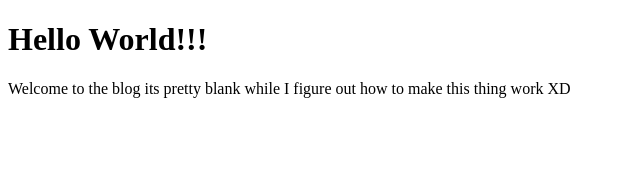
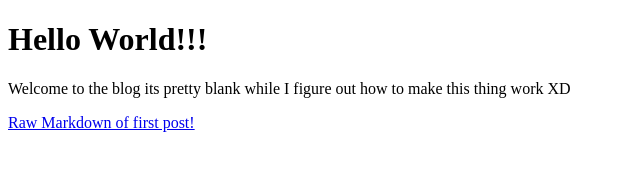
Before and after one commit to SaintSatan69/SaintSatan69.github.io, a plain HTML site: page index.html in a window 1280 px wide. Shown: the whole page, without its empty margins (0-640 px from the left). Drawn offline with Linux system fonts and the light colour scheme.

Commit message:
attempt #2

```diff
--- a/index.html
+++ b/index.html
@@ -6,5 +6,6 @@
 <body>
     <h1>Hello World!!!</h1>
     <p>Welcome to the blog its pretty blank while I figure out how to make this thing work XD</p>
+    <a href="https://saintsatan69.github.io/pages/TheBegining.md">Raw Markdown of first post!</a>
 </body>
 </html>
```
Also changed, not shown: 2 other files.
